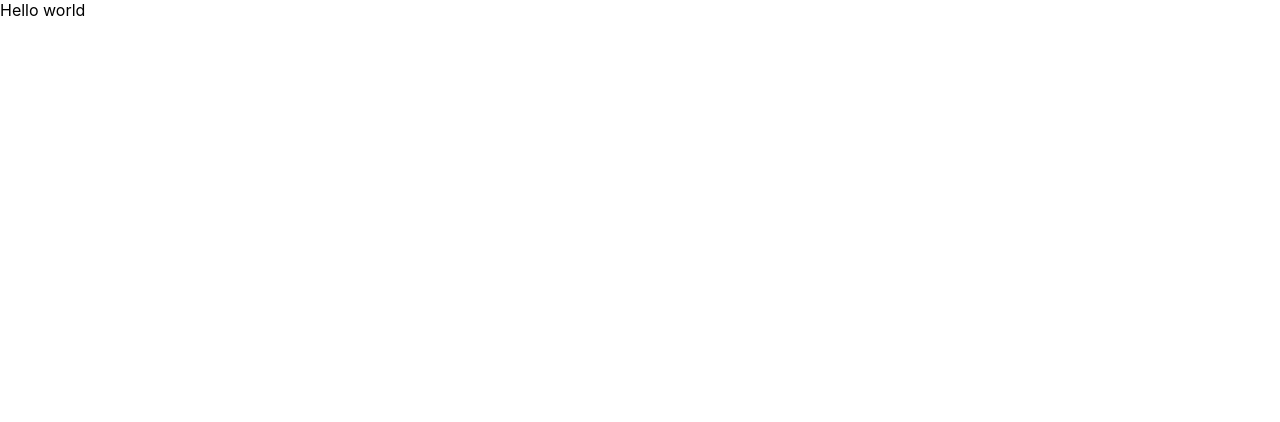
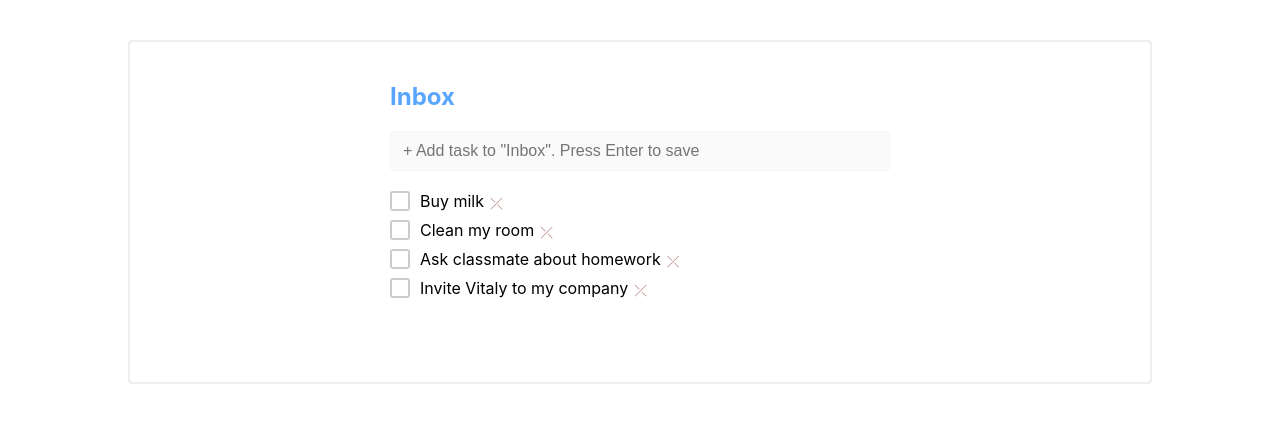
Before and after one commit to credo7/cv, a Next.js app: page / in a window 1280 px wide. Shown: the top 422 px of the page. Built offline with nearby package versions, Linux system fonts and the light colour scheme.

Commit message:
Todo app added

```diff
--- /dev/null
+++ b/components/todo/index.tsx
@@ -0,0 +1,83 @@
+import style from "./todo.module.css";
+import { useState } from "react";
+import { v4 as uuidv4 } from "uuid";
+
+interface todo {
+  id: string;
+  text: string;
+}
+
+const initialState = [
+  { id: "1", text: "Buy milk" },
+  { id: "2", text: "Clean my room" },
+  { id: "3", text: "Ask classmate about homework" },
+  { id: "4", text: "Invite Vitaly to my company" },
+];
+
+export default function Todo() {
+  const [todoList, setTodoList] = useState(initialState);
+
+  const handleSubmit = (e: React.SyntheticEvent<HTMLFormElement>) => {
+    e.preventDefault();
+    const form = e.currentTarget;
+    const formElements = form.elements as typeof form.elements & {
+      taskInput: { value: string };
+    };
+    setTodoList([
+      ...todoList,
+      { id: uuidv4(), text: formElements.taskInput.value },
+    ]);
+    formElements.taskInput.value = "";
+  };
+
+  const handleDelete = (todo: todo) => {
+    const updatedArray = todoList.filter((todoItem) => todoItem.id != todo.id);
+    setTodoList(updatedArray);
+  };
+
+  return (
+    <div className={style.container}>
+      <div className={style.container_todo}>
+        <h2>Inbox</h2>
+        <form onSubmit={handleSubmit}>
+          <input
+            placeholder='+ Add task to "Inbox". Press Enter to save'
+            className={style.taskInput}
+            id="taskInput"
+            type="text"
+          />
+        </form>
+        <ul className={style.list_todo}>
+          {todoList.length >= 1
+            ? todoList.map((todo) => {
+                return (
+                  <li key={todo.id} className={style.todo_li}>
+                    <label
+                      className={style.checkbox}
+                      htmlFor={"myCheckboxId" + todo.id}
+                    >
+                      <input
+                        type="checkbox"
+                        className={style.checkbox_input}
+                        name="myCheckboxName"
+                        id={"myCheckboxId" + todo.id}
+                      ></input>
+                      <div className={style.checkbox_box}></div>
+                      {todo.text}
+                    </label>
+                    <button
+                      className={style.remove_button}
+                      onClick={(e) => {
+                        e.preventDefault();
+                        handleDelete(todo);
+                      }}
+                    ></button>
+                  </li>
+                );
+              })
+            : "Enter a todo item"}
+        </ul>
+      </div>
+    </div>
+  );
+}
--- /dev/null
+++ b/components/todo/todo.module.css
@@ -0,0 +1,117 @@
+.container {
+    margin-top: 40px;
+    width: 1024px;
+    box-sizing: border-box;
+    /* background-color: ghostwhite; */
+    min-height: 344px;
+    border: 2px solid #eeeeee;
+    border-radius: 4px;
+    padding: 20px;
+    padding-bottom: 40px;
+    display: flex;
+    align-items: center;
+    flex-direction: column;
+}
+
+.container_todo {
+    display: flex;
+    flex-direction: column;
+    width: 500px;
+}
+
+.taskInput {
+    width: 100%;
+    border-radius: 4px;
+    min-height: 40px;
+    border: 1px solid #f6f6f6;
+    background-color: #fafafa;
+    padding-left: 12px;
+    font-size: medium;
+
+    -webkit-transition: all .2s ease-out;
+    -moz-transition: all .2s ease-out;
+    -ms-transition: all .2s ease-out;
+    -o-transition: all .2s ease-out;
+    transition: all .2s ease-out;
+}
+
+.taskInput:focus{
+    outline: none !important;
+    border-color: #58a6ff;
+}
+
+.taskInput::placeholder {
+    font-weight: 300;
+    font-size: medium;
+}
+
+.list_todo {
+    margin-top: 20px;
+}
+
+.checkbox {
+    display: inline-flex;
+    align-items: center;
+    cursor: pointer;
+}
+
+.checkbox_input {
+    display: none;
+}
+
+.checkbox_input:checked + .checkbox_box {
+    background-color: #2266dc;
+    border: #2266dc;
+}
+
+.checkbox_input:checked + .checkbox_box::after {
+    transform: scale(1)
+}
+
+.checkbox_box {
+    width: 1.25em;
+    height: 1.25em;
+    border: 2px solid #cccccc;
+    border-radius: 3px;
+    display: flex;
+    align-items: center;
+    justify-content: center;
+    margin-right: 10px;
+    flex-shrink: 0;
+    transition: background 0.15s, border-color 0.15s;
+}
+
+.checkbox_box::after {
+    content: '\2714';
+    color: #ffffff;
+    transform: scale(0);
+    transition: transform 0.15s;
+}
+
+.remove_button {
+    position: relative;
+    margin-left: auto;
+    border: none;
+    background: none;
+    cursor: pointer;
+}
+
+.remove_button:hover::after {
+    color: red;
+}
+
+.remove_button::after {
+    position: relative;
+    top:2px;
+    content: '\292B';
+    font-size: medium;
+    color: rosybrown;
+}
+
+.todo_li {
+    margin-bottom: 8px;
+}
+
+.todo_checkbox:hover {
+    color:blue;
+}
--- a/package.json
+++ b/package.json
@@ -11,12 +11,14 @@
   "dependencies": {
     "next": "12.1.4",
     "react": "18.0.0",
-    "react-dom": "18.0.0"
+    "react-dom": "18.0.0",
+    "uuid": "^8.3.2"
   },
   "devDependencies": {
     "@types/node": "17.0.23",
     "@types/react": "18.0.0",
     "@types/react-dom": "18.0.0",
+    "@types/uuid": "^8.3.4",
     "@typescript-eslint/eslint-plugin": "^5.18.0",
     "@typescript-eslint/parser": "^5.18.0",
     "eslint": "8.13.0",
--- a/pages/index.tsx
+++ b/pages/index.tsx
@@ -1,9 +1,13 @@
-import type { NextPage } from 'next'
+import type { NextPage } from "next";
+import Todo from "../components/todo";
+import styles from '../styles/home.module.css';
 
 const Home: NextPage = () => {
   return (
-    <div>Hello world</div>
-  )
-}
+    <div className={styles.main_container}>
+      <Todo />
+    </div>
+  );
+};
 
-export default Home
+export default Home;
--- a/styles/globals.css
+++ b/styles/globals.css
@@ -14,3 +14,15 @@ a {
 * {
   box-sizing: border-box;
 }
+
+ul {
+  all: unset;
+}
+
+li {
+  list-style: none;
+}
+
+h2 {
+  color: #58a6ff;
+}
--- /dev/null
+++ b/styles/home.module.css
@@ -0,0 +1,6 @@
+.main_container {
+    width: 100vw;
+    display: flex;
+    align-items: center;
+    flex-direction: column;
+}
```
Also changed, not shown: .eslintrc.js, tsconfig.json (line endings or trailing spaces), 1 other file (tests, documents, lock files or other folders).
